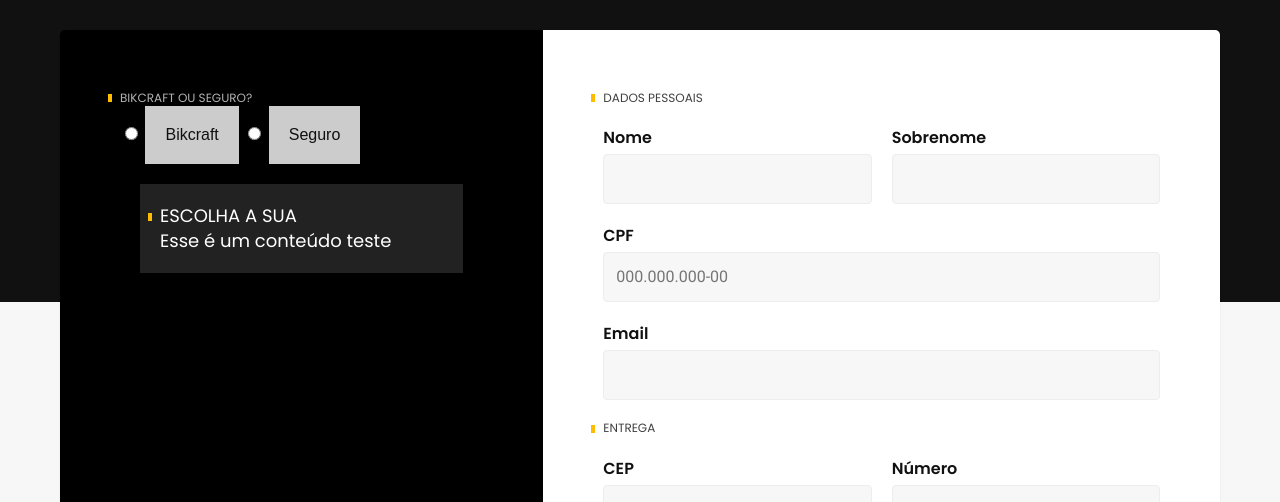
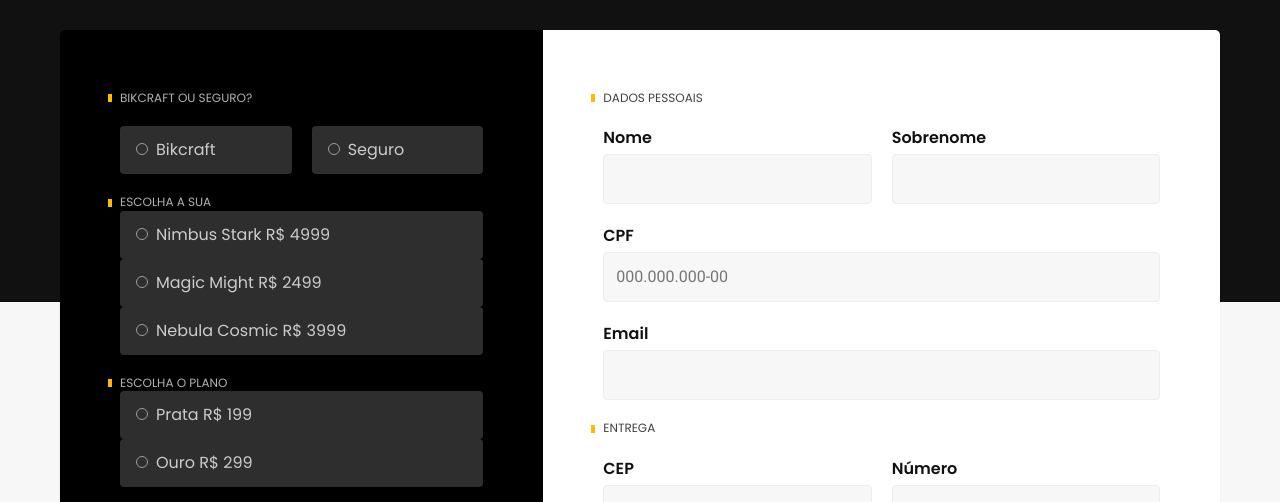
Before and after one commit to EduardoJMenezes/bikcraft-projetoweb1, a plain HTML site: page orcamento.html in a window 1280 px wide. Shown: the part 298-800 px from the top of the page. Drawn offline with Linux system fonts and the light colour scheme.

Commit message:
orcamento.html 3

```diff
--- a/css/orcamento/orcamento.css
+++ b/css/orcamento/orcamento.css
@@ -34,30 +34,64 @@
 .orcamento-produto {
     border-radius: 5px 0 0 5px;
     background: var(--cor-12);
+    display: grid;
+    grid-template-columns: 1fr 1fr;
+    gap: 20px;
+    align-content: start;
 }
+
+.orcamento-produto > * {
+    grid-column: 1/-1;
+}
+
+.orcamento-produto > label {
+    grid-column: initial;
+}
+
+.orcamento-produto label {
+    font: 400 1rem/1.5 "Poppins", sans-serif;
+    color: var(--cor-4);
+    background-color: var(--cor-10);
+    display: block;
+    padding: 12px 16px;
+    border-radius: 4px;
+    cursor: pointer;
+}
+
+.orcamento-produto label::before {
+    content: "";
+    display: inline-block;
+    box-sizing: border-box;
+    width: 12px;
+    height: 12px;
+    border: 1px solid var(--cor-6);
+    border-radius: 50%;
+    margin-right: 8px;
+}
+
+.orcamento-produto input:checked + label::before {
+    border-color: var(--cor-7);
+    box-shadow: inset 0 0 0 3px var(--cor-0), inset 0 0 0 6px var(--cor-7);
+}
+
+.orcamento-produto input {
+    opacity: 0;
+    position: absolute;
+    pointer-events: none;
+}
+
+.orcamento-produto input:checked + label {
+    background: var(--cor-0);
+    color: var(--cor-11);
+}
+
 
 .orcamento-dados {
     border-radius: 0 5px 5px 0;
     background: var(--cor-0);
 }
 
-.orcamento-produto label {
-    background: #ccc;
-    padding: 20px;
-    display: inline-block;
-}
-
-.orcamento-conteudo {
-    padding: 20px;
-    background: #222;
-    margin:20px;
-    display: none;
-}
-
-#bikcraft:checked + label {
-    background: blue;
-}
-
-#orcamento-bikcraft {
+#bikcraft:checked ~ #orcamento-bikcraft,
+#seguro:checked ~ #orcamento-bikcraft {
     display: block;
 }
--- a/orcamento.html
+++ b/orcamento.html
@@ -49,16 +49,29 @@
         <label for="bikcraft">Bikcraft</label>
 
         <input type="radio" name="tipo" value="seguro" id="seguro">
-        <label for="bikcraft">Seguro</label>
+        <label for="seguro">Seguro</label>
 
         <div class="orcamento-conteudo" id="orcamento-bikcraft">
-          <h2 class="font-1-m cor-0">Escolha a sua</h2>
-          <p class="font-1-m cor-0">Esse é um conteúdo teste</p>
+          <h2 class="font-1-xs cor-5">Escolha a sua</h2>
+
+          <input type="radio" name="produto" value="nimbus" id="nimbus">
+          <label for="nimbus">Nimbus Stark <span>R$ 4999</span></label>
+
+          <input type="radio" name="produto" value="magic" id="magic">
+          <label for="magic">Magic Might <span>R$ 2499</span></label>
+
+          <input type="radio" name="produto" value="nebula" id="nebula">
+          <label for="nebula">Nebula Cosmic <span>R$ 3999</span></label>
         </div>
 
         <div class="orcamento-conteudo" id="orcamento-seguro">
-          <h2 class="font-1-m cor-0">Escolha o plano</h2>
-          <p class="font-1-m cor-0">Esse é um conteúdo teste</p>
+          <h2 class="font-1-xs cor-5">Escolha o plano</h2>
+
+          <input type="radio" name="produto" value="prata" id="prata">
+          <label for="prata">Prata <span>R$ 199</span></label>
+
+          <input type="radio" name="produto" value="ouro" id="ouro">
+          <label for="ouro">Ouro <span>R$ 299</span></label>
         </div>
 
       </div>
```
